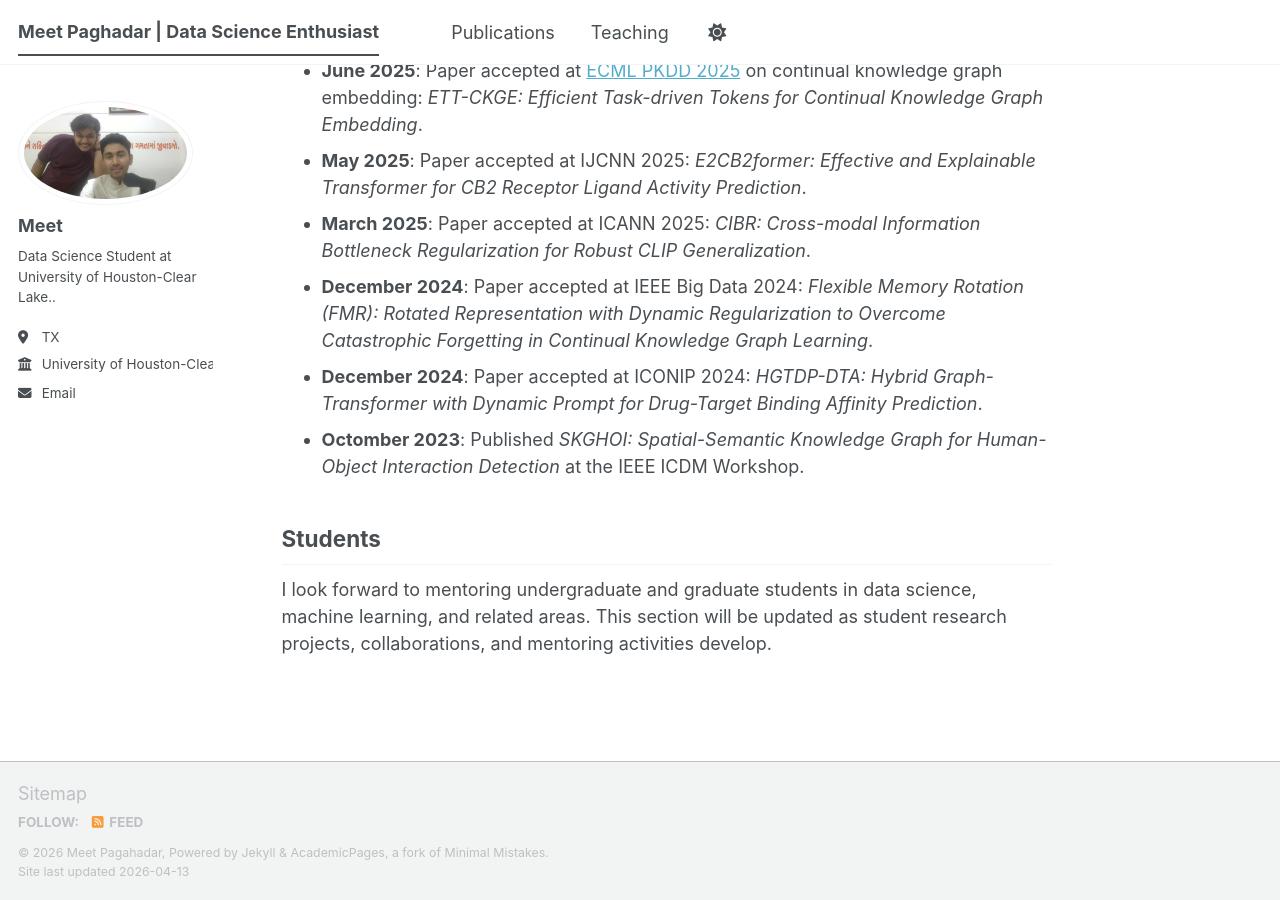
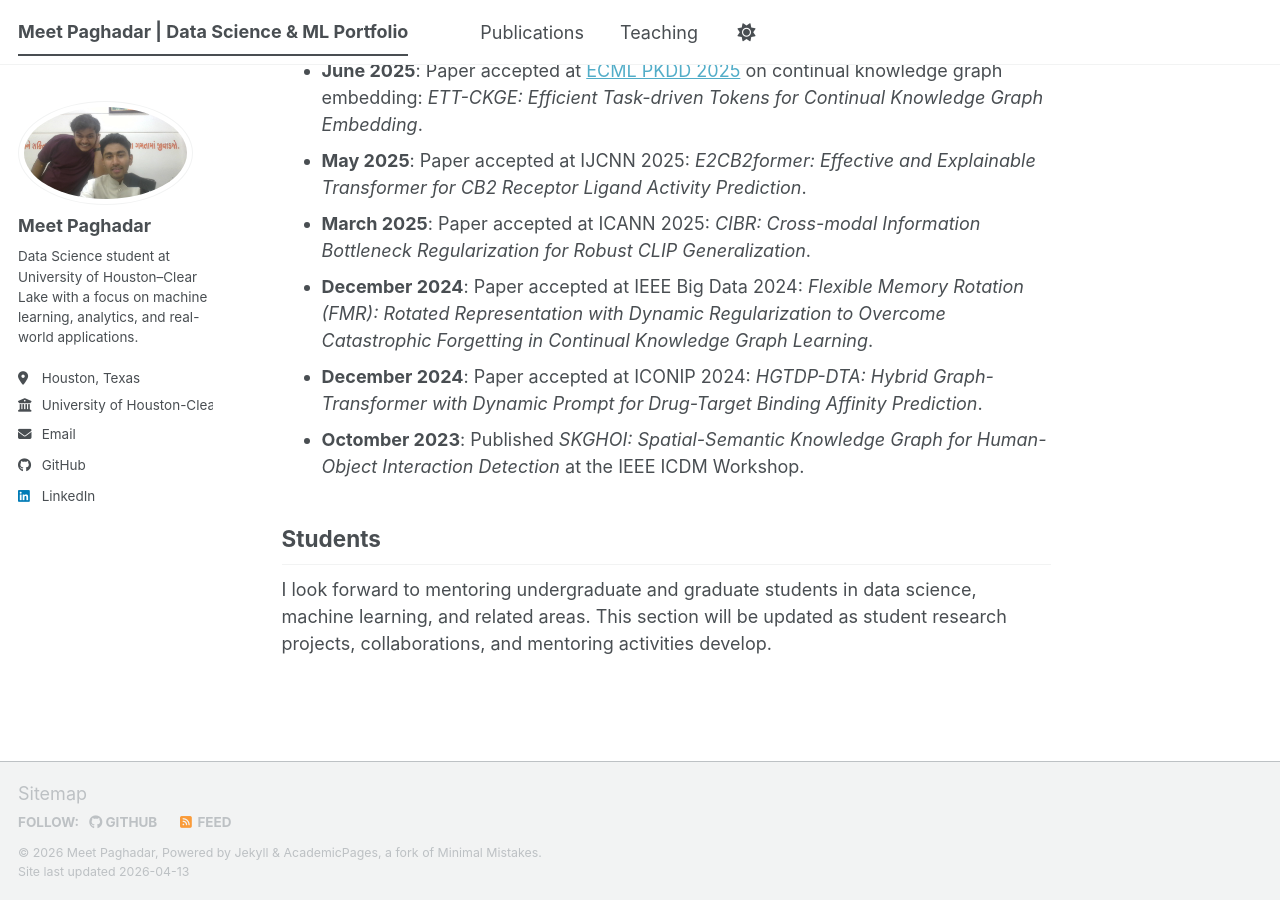
Before and after one commit to Idkmeet/Meet_Paghadar.github.io, a Jekyll site: the page built from _pages/about.md, in a window 1280 px wide and 900 px high, scrolled down 1158 px. Built offline with Jekyll 4.4.1, drawn with Linux system fonts in a browser that asks for light colours; a script bundle is joined from its source files by our own code; library files that are not in the unit come from our copies; part of the change alters nothing that is shown.

Commit message:
Update _config.yml

```diff
--- a/_config.yml
+++ b/_config.yml
@@ -1,89 +1,70 @@
-# Minimal Academic Personal Website Config
-# This file controls the main site settings for the GitHub Pages website.
-
 # -------------------------
 # Site identity
 # -------------------------
-locale: "en-US"            # Main language/locale of the site
-site_theme: "default"      # Theme skin used by the site
+locale: "en-US"
+site_theme: "default"
 
-title: "Meet Paghadar | Data Science Enthusiast"   # Text shown in browser tab and SEO metadata
-title_separator: "-"       # Separator used in page titles
-name: "Meet Pagahadar"         # Main name shown across the site
-description: "Academic portfolio and research in data science and machine learning"  # Short site description for search engines
+title: "Meet Paghadar | Data Science & ML Portfolio"
+title_separator: "-"
+name: "Meet Paghadar"
+description: "Portfolio showcasing projects in Data Science, Machine Learning, Data Visualization, and Analytics."
 
 # -------------------------
-# GitHub Pages repository settings
+# GitHub Pages settings
 # -------------------------
-# For a user site, url should match:
-# https://yourusername.github.io
-url: ""
-
-# Leave baseurl empty for a user site repository named:
-# yourusername.github.io
-# Only use a baseurl for project sites.
+url: "https://idkmeet.github.io"
 baseurl: ""
 
-# Must match the GitHub repository path exactly:
-# username/repository-name
-repository: "https://github.com/Idkmeet/Meet_Paghadar.github.io"
+repository: "Idkmeet/Meet_Paghadar.github.io"
 
 # -------------------------
-# Author profile information
+# Author profile
 # -------------------------
 author:
-  avatar: "WIN_20250720_15_34_10_Pro.jpg"    # Profile image file shown in the sidebar/profile area
-  name: "Meet"
-  bio: "Data Science Student  at University of Houston-Clear Lake.."
-  location: "TX"
+  avatar: "WIN_20250720_15_34_10_Pro.jpg"
+  name: "Meet Paghadar"
+  bio: "Data Science student at University of Houston–Clear Lake with a focus on machine learning, analytics, and real-world applications."
+  location: "Houston, Texas"
   employer: "University of Houston-Clear Lake"
   email: "meet@uhcl.edu"
 
-  # Professional / academic links
-  # Leave a field empty if it is not used.
-  # googlescholar: "https://scholar.google.com/citations?user=_c1ydPQAAAAJ&hl=en"
-  # github: "lijingzhu1"
-  # linkedin: "www.linkedin.com/in/lijingz-19970620"
-  # orcid: "https://orcid.org/0009-0002-7107-2880"
+  github: "Idkmeet"
+  linkedin: "meet-paghadar"   # use only username, not full URL
 
 # -------------------------
-# General behavior
+# General settings
 # -------------------------
-breadcrumbs: false         # Hide breadcrumb navigation for a cleaner layout
-words_per_minute: 160      # Used for estimated reading time on pages
-future: true               # Publish dated content even if the date is in the future
+breadcrumbs: false
+words_per_minute: 180
+future: true
 
 # -------------------------
-# Markdown processing
+# Markdown
 # -------------------------
-markdown: kramdown         # Markdown engine used by Jekyll
-highlighter: rouge         # Syntax highlighter for code blocks
-excerpt_separator: "\n\n"  # Controls how automatic excerpts are split
+markdown: kramdown
+highlighter: rouge
+excerpt_separator: "\n\n"
 
 kramdown:
-  input: GFM               # Use GitHub Flavored Markdown
-  hard_wrap: false         # Do not force line breaks on every new line
-  auto_ids: true           # Automatically create heading IDs for links
+  input: GFM
+  hard_wrap: false
+  auto_ids: true
 
 # -------------------------
-# Content collections
+# Collections
 # -------------------------
-# Collections are groups of content stored in special folders.
-# Example:
-# _publications -> publications
-# _portfolio    -> portfolio
 collections:
   publications:
     output: true
-    permalink: /:collection/:path/
+    permalink: /publications/:path/
+
   portfolio:
     output: true
-    permalink: /:collection/:path/
+    permalink: /portfolio/:path/
 
 # -------------------------
-# Default page settings
+# Defaults
 # -------------------------
-# These defaults avoid repeating the same settings in every page file.
 defaults:
   - scope:
       path: ""
@@ -100,27 +81,26 @@ defaults:
       author_profile: true
 
 # -------------------------
-# Files to include / exclude
+# Include / Exclude
 # -------------------------
 include:
-  - _pages                 # Ensure files in _pages are processed and published
+  - _pages
 
 exclude:
-  - node_modules           # Development dependencies, not needed for the live site
-  - vendor                 # Bundler-generated files, not needed on GitHub Pages
-  - Gemfile                # Local dependency file, not published as site content
-  - Gemfile.lock           # Local dependency lock file
+  - node_modules
+  - vendor
+  - Gemfile
+  - Gemfile.lock
 
 # -------------------------
-# URL output settings
+# URLs
 # -------------------------
-permalink: /:categories/:title/   # Default URL structure for generated pages/posts
-timezone: "Etc/UTC"               # Site timezone used by Jekyll when processing dates
+permalink: /:categories/:title/
+timezone: "America/Chicago"
 
 # -------------------------
 # Plugins
 # -------------------------
-# Only keep plugins that are safe for GitHub Pages.
 plugins:
-  - jekyll-feed            # Generates an RSS/Atom feed
-  - jekyll-sitemap         # Generates sitemap.xml for search engines
+  - jekyll-feed
+  - jekyll-sitemap
```
